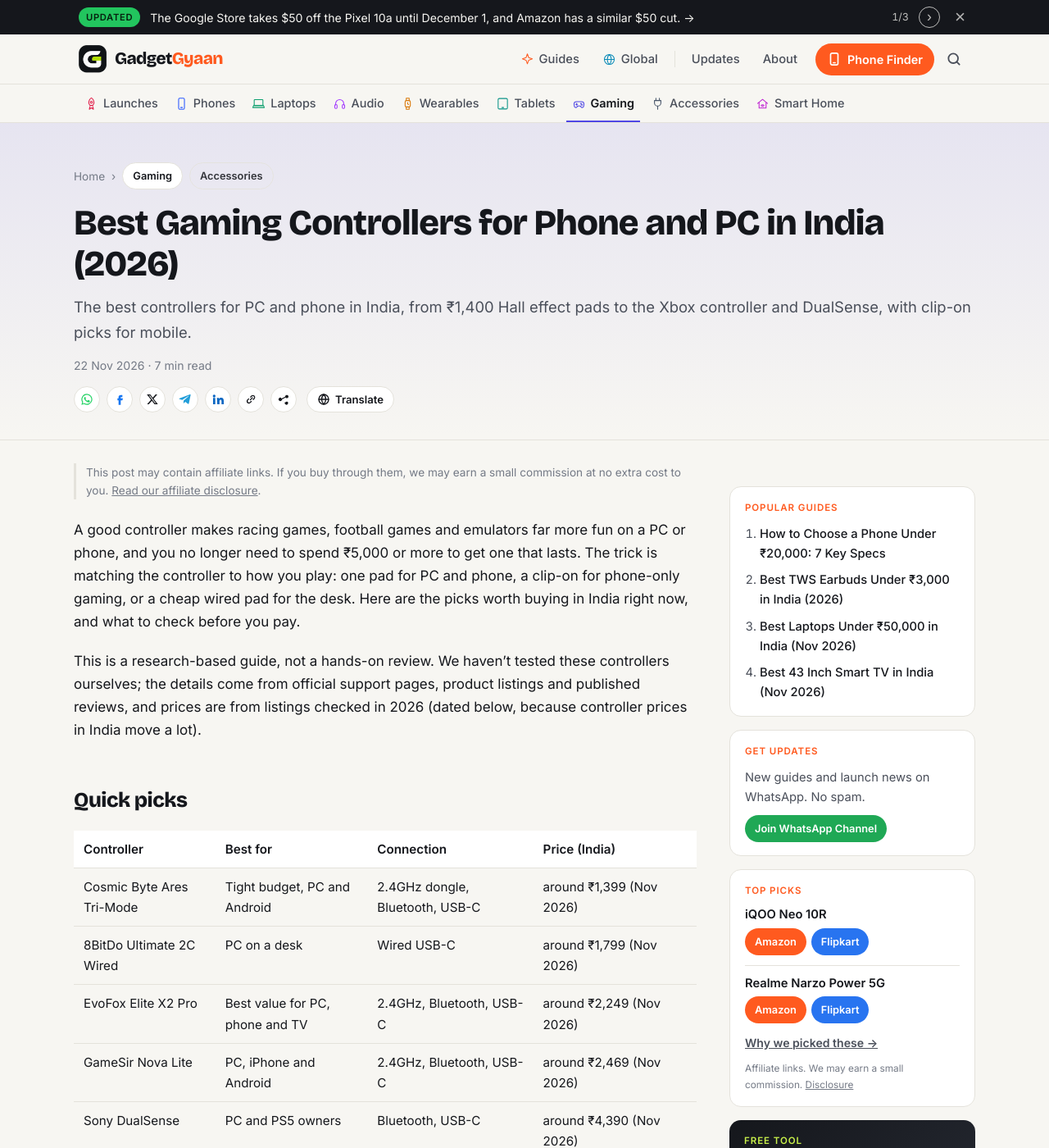
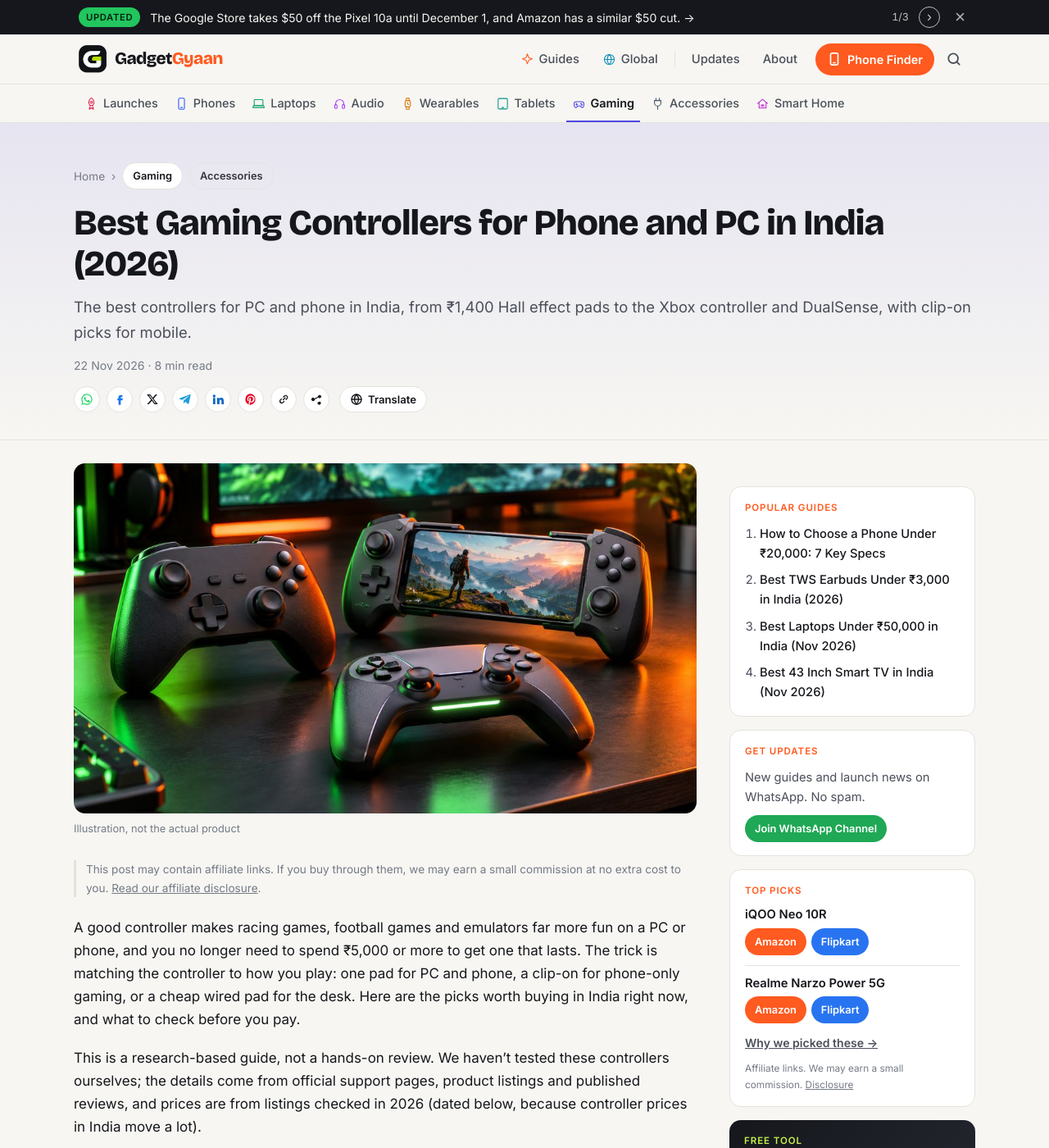
Before and after one commit to kiteksood167/kiteksood167.github.io, a Jekyll site: the page built from _posts/2026-11-22-best-gaming-controllers-india.md, in a window 1280 px wide and 1400 px high. Shown: the whole window at 82% size. Built offline with Jekyll 4.4.1, drawn with Linux system fonts in a browser that asks for light colours; comment, search, counter and statistics services are not loaded; some of the changed text lies outside the part shown.

Commit message:
Add cover and inline images to gaming controllers post
Co-Authored-By: Claude Opus 5.5 <noreply@anthropic.com>
Claude-Session: https://claude.ai/code/session_019q2TsaYyUfQwBS5iqKAhGu

```diff
--- a/_posts/2026-11-22-best-gaming-controllers-india.md
+++ b/_posts/2026-11-22-best-gaming-controllers-india.md
@@ -17,6 +17,9 @@ sources:
   - name: "Android Authority: Razer Kishi V3 Pro review (with GameSir G8 Plus and G8 Galileo notes)"
     url: "https://www.androidauthority.com/razer-kishi-v3-pro-review-3566282/"
   - name: "Prices: Amazon.in, Reliance Digital and Smartprix listings, June–November 2026"
+image: /assets/images/best-gaming-controllers-india.jpg
+image_alt: "Three game controllers on a dark desk with green and orange neon light: a wireless pad, a pad with a light bar and a clip-on controller holding a phone"
+image_credit: "Illustration, not the actual product"
 ---
 
 A good controller makes racing games, football games and emulators far more fun on a PC or phone, and you no longer need to spend ₹5,000 or more to get one that lasts. The trick is matching the controller to how you play: one pad for PC and phone, a clip-on for phone-only gaming, or a cheap wired pad for the desk. Here are the picks worth buying in India right now, and what to check before you pay.
@@ -72,6 +75,11 @@ This price bracket, roughly ₹2,000 to ₹2,500, is where most people should sh
 
 If you play on an iPhone as well as a PC, either works.
 
+<figure class="inline-figure">
+  <img width="1200" height="675" src="/assets/images/controller-pc-tv-couch-gaming-neon.jpg" alt="A young man on a sofa playing a game on a big TV with a wireless controller, a gaming PC with glowing fans beside the TV, green and orange neon light" loading="lazy">
+  <figcaption>Illustration</figcaption>
+</figure>
+
 {% include buy.html name="EvoFox Elite X2 Pro / GameSir Nova Lite" query="hall effect wireless controller pc android" note="Tri-mode, Hall effect sticks, around ₹2,250–2,500" %}
 
 ## Best on a tight budget: Cosmic Byte Ares Tri-Mode
@@ -89,6 +97,11 @@ A clip-on controller holds your phone between two grips, like a Nintendo Switch.
 
 Clip-ons cost more than a full-size pad with a phone clip, so only buy one if mobile is your main platform. Many tri-mode pads above can be used with a cheap phone holder for a fraction of the price.
 
+<figure class="inline-figure">
+  <img width="1200" height="675" src="/assets/images/phone-clip-on-controller-gaming-neon.jpg" alt="Two hands holding a phone in a clip-on game controller playing a racing game, in a dark bedroom with green and orange neon light" loading="lazy">
+  <figcaption>Illustration</figcaption>
+</figure>
+
 **Related reading:** [How to Improve Gaming Performance on Your Android Phone](/improve-gaming-performance-android-phone/) · [Best Gaming Phones Under ₹30,000 in India (November 2026)](/best-gaming-phones-under-30000/) · [Best Gaming Laptops Under ₹70,000 in India (November 2026): What's Left](/best-gaming-laptops-under-70000/)
 
 ## The bottom line
```
Also changed, not shown: assets/images/index.yml (+15 -0 lines), assets/images/best-gaming-controllers-india.jpg (added), assets/images/controller-pc-tv-couch-gaming-neon.jpg (added), assets/images/md/best-gaming-controllers-india.jpg (added), assets/images/phone-clip-on-controller-gaming-neon.jpg (added), assets/images/sm/best-gaming-controllers-india.jpg (added), assets/images/thumbs/best-gaming-controllers-india.jpg (added).
